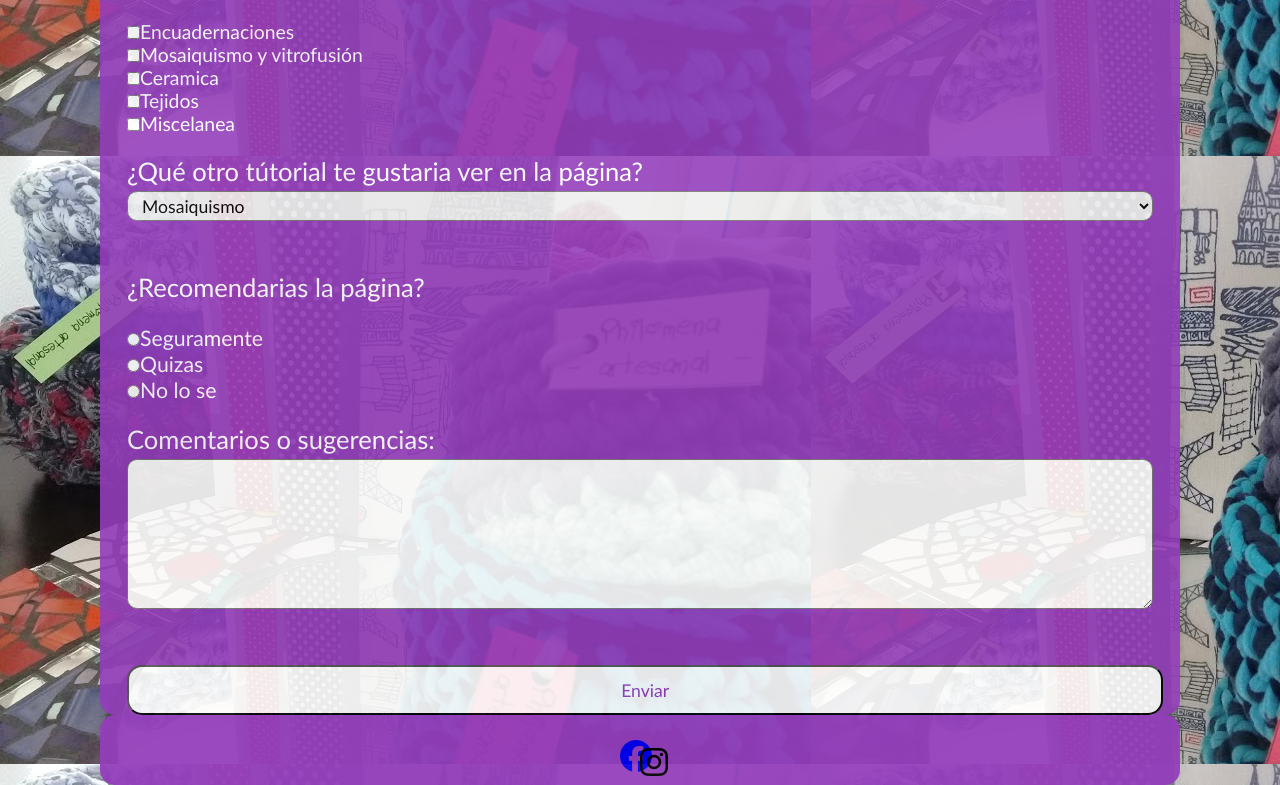
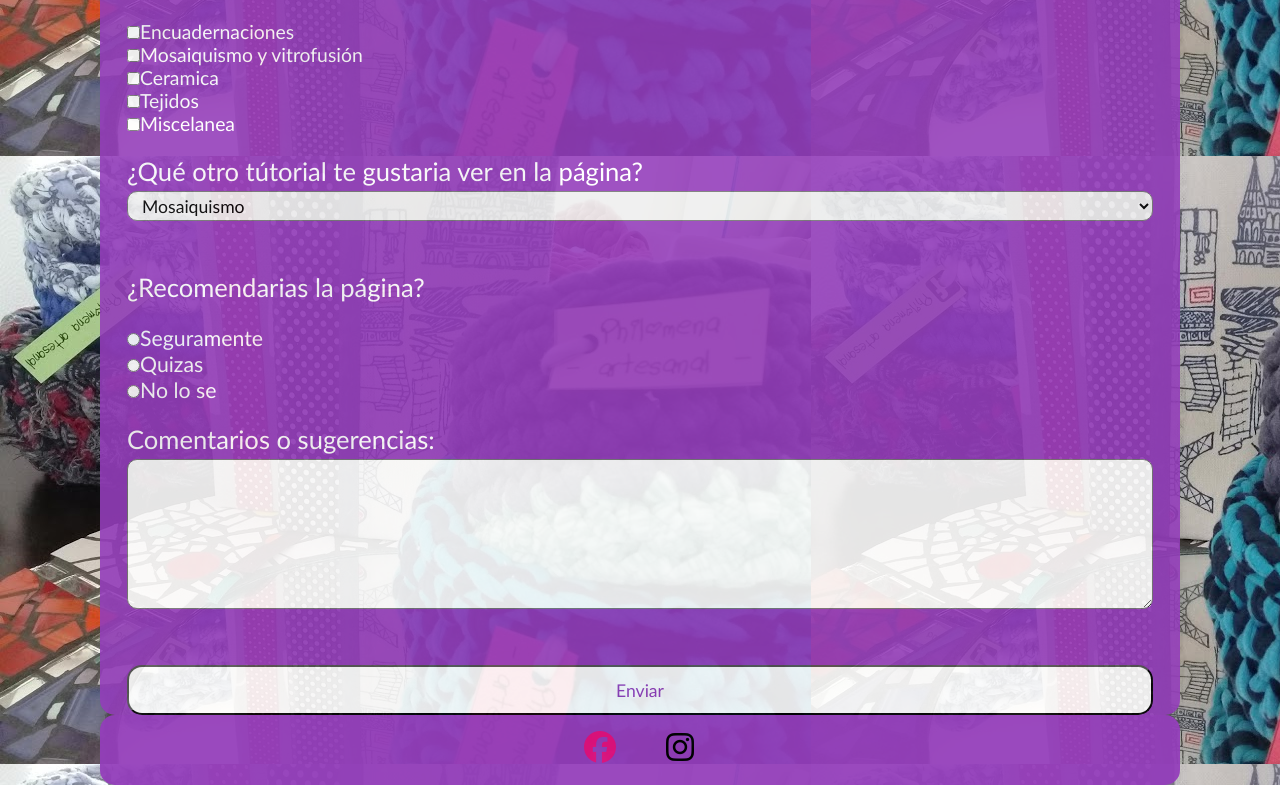
Before and after one commit to Maxi-M-Torres/Philomena, a plain HTML site: page Contacto/index-contacto.html in a window 1280 px wide. Shown: the part 452-1237 px from the top of the page. Drawn offline with Linux system fonts and the light colour scheme.

Commit message:
Update styles-contacto.css

```diff
--- a/Contacto/styles-contacto.css
+++ b/Contacto/styles-contacto.css
@@ -62,6 +62,14 @@ nav .header-nav{
 ul {
     list-style: none;
 }
+a:link {
+    text-decoration: none;
+    color:#E5117F;
+}
+a:visited {
+    text-decoration: none;
+    color:#E5117F;
+  }
 .nav-item:hover {
     color: #943EBB;
     cursor: pointer;
@@ -123,7 +131,7 @@ label{
     height: 150px;
 }
 button{
-  width:101%;
+  width:100%;
   height:50px;
   font-size:1em;
   color:#943EBB;
@@ -144,19 +152,20 @@ option, select {
     width: 50%;
     height: 100%;
     margin: auto;
-    padding-top: 25px;
+    padding-top: 12px;
+    padding-bottom: 12px;
     display: flex;
     justify-content: center;
     align-items: center;
 }
 
-.i-icons {
+.fa-brands {
+    width: 40px;
+    height: 40px;
     margin: 0 20px;
-}
-
-.fa-brands {
-    width: 20px;
-    height: 20px;
+    display: flex;
+    justify-content: center;
+    align-items: center;
 }
 
 /* SECCION @MEDIA */
```
